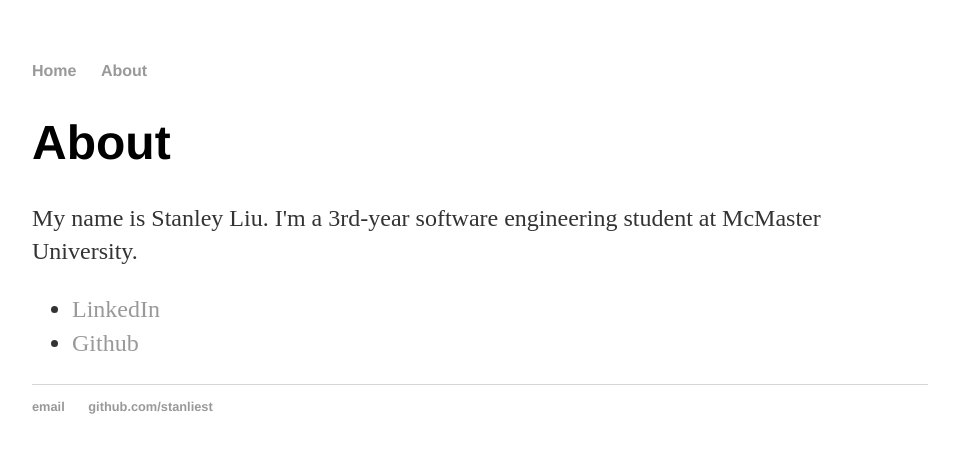
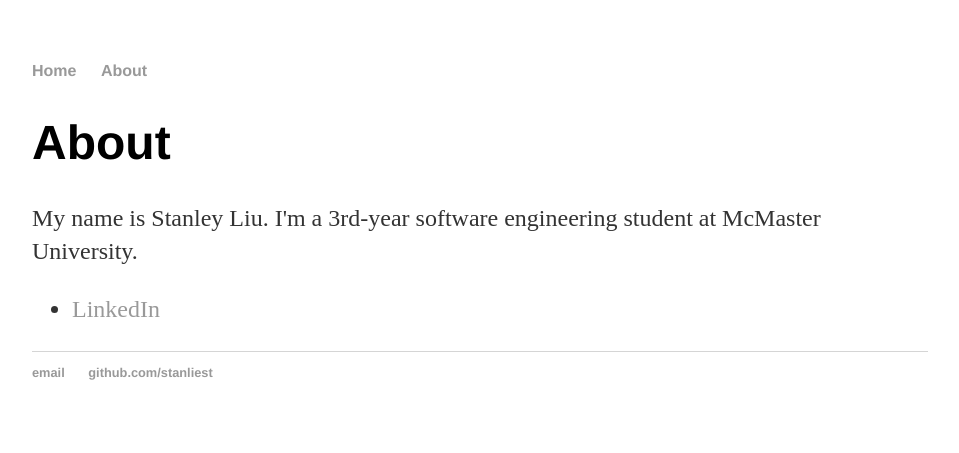
Before and after one commit to Stanliest/stanliest.github.com, a Jekyll site: the page built from about/index.html, in a window 1280 px wide. Shown: the top 453 px of the page, without its empty margins (160-1119 px from the left). Built offline with Jekyll 4.4.1, drawn with Linux system fonts in a browser that asks for light colours.

Commit message:
delete one link

```diff
--- a/about/index.html
+++ b/about/index.html
@@ -8,6 +8,6 @@ title: about Stanley Liu
 
 		<ul class="contacts">
 			<li><a href="https://www.linkedin.com/in/liu-stanley">LinkedIn</a></li>
-			<li><a href="https://github.com/Stanliest">Github</a></li>
+
 		</ul>
 	</div>
```
